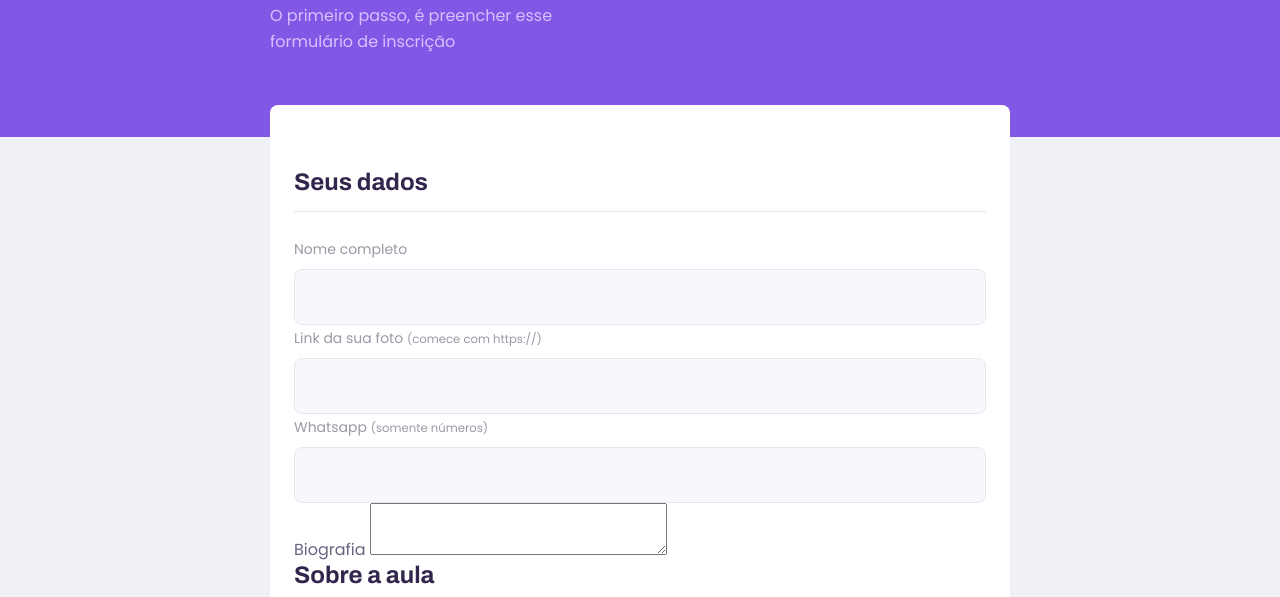
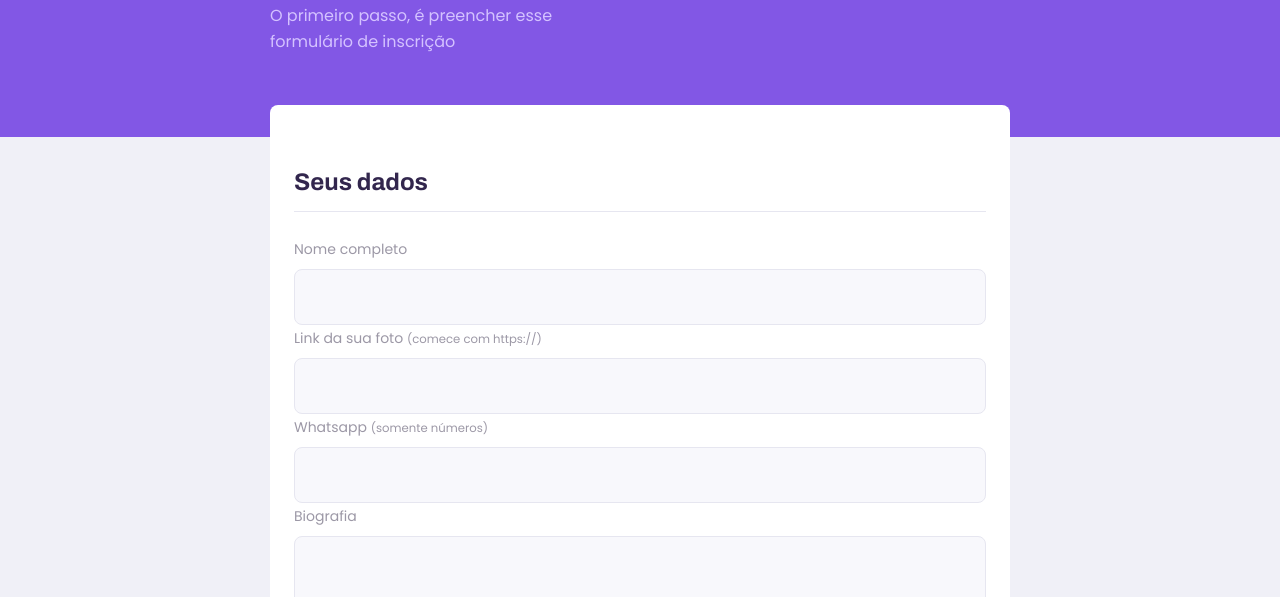
Before and after one commit to WINGLYst4rk/NextLevelWeek, a plain HTML site: page pages/give-classes.html in a window 1280 px wide. Shown: the part 203-800 px from the top of the page. Drawn offline with Linux system fonts and the light colour scheme.

Commit message:
correção de bugs

```diff
--- a/styles/partials/forms.css
+++ b/styles/partials/forms.css
@@ -1,14 +1,14 @@
 
 .select-block label,
 .input-block label,
-.text-area-block label{
+.textarea-block label{
     font-size: 1.4rem;
     color: var(--color-text-complement);
 }
 
 .input-block input,
 .select-block select,
-.text-area-block textarea {
+.textarea-block textarea {
     width: 100%;
     height: 5.6rem;
     margin-top: 0.8rem;
@@ -20,7 +20,7 @@
     font: 1.6rem Archivo;
 }
 
-.text-area-block textarea {
+.textarea-block textarea {
     padding: 1.2rem 1.4rem;
     height: 16rem;
 
@@ -28,12 +28,12 @@
 }
 
 .input-block,
-.text-area-block {
+.textarea-block {
     position: relative;
 }
 
 .input-block:focus-within::after,
-.text-area-block:focus-within::after { /* criação de um elemento temporario CSS */
+.textarea-block:focus-within::after { /* criação de um elemento temporario CSS */
     content:"";
 
     width: calc(100% - 3.2rem);
```
